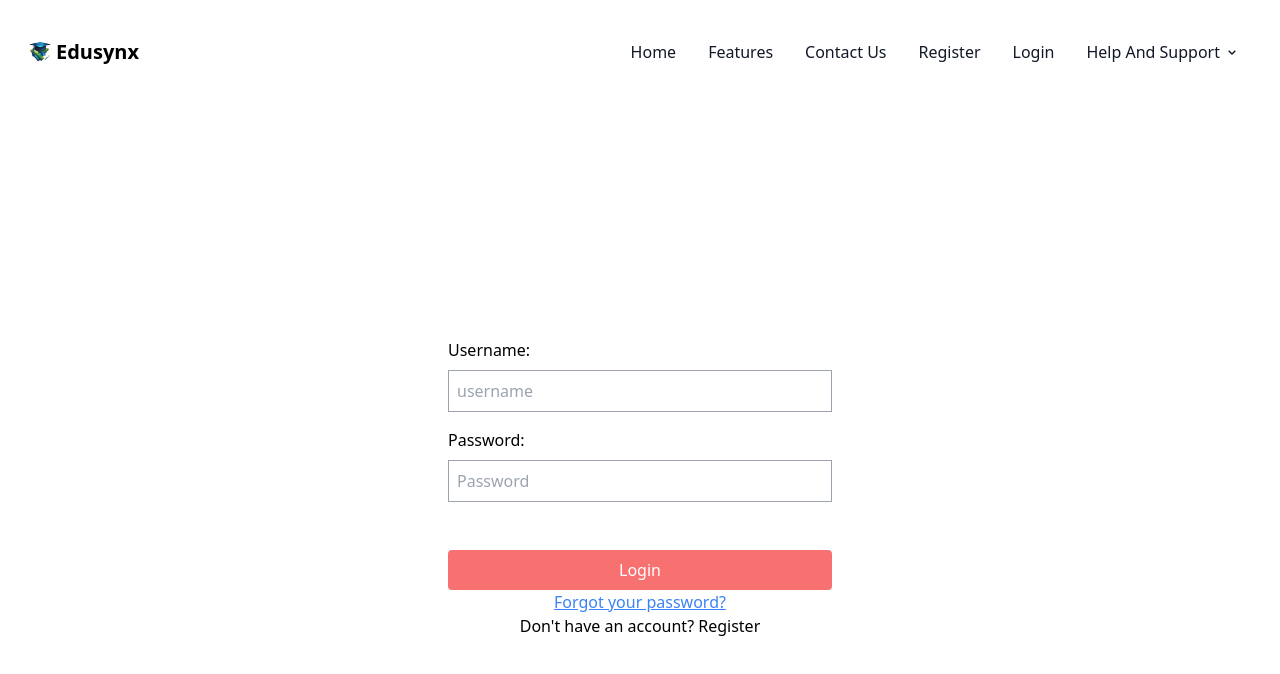
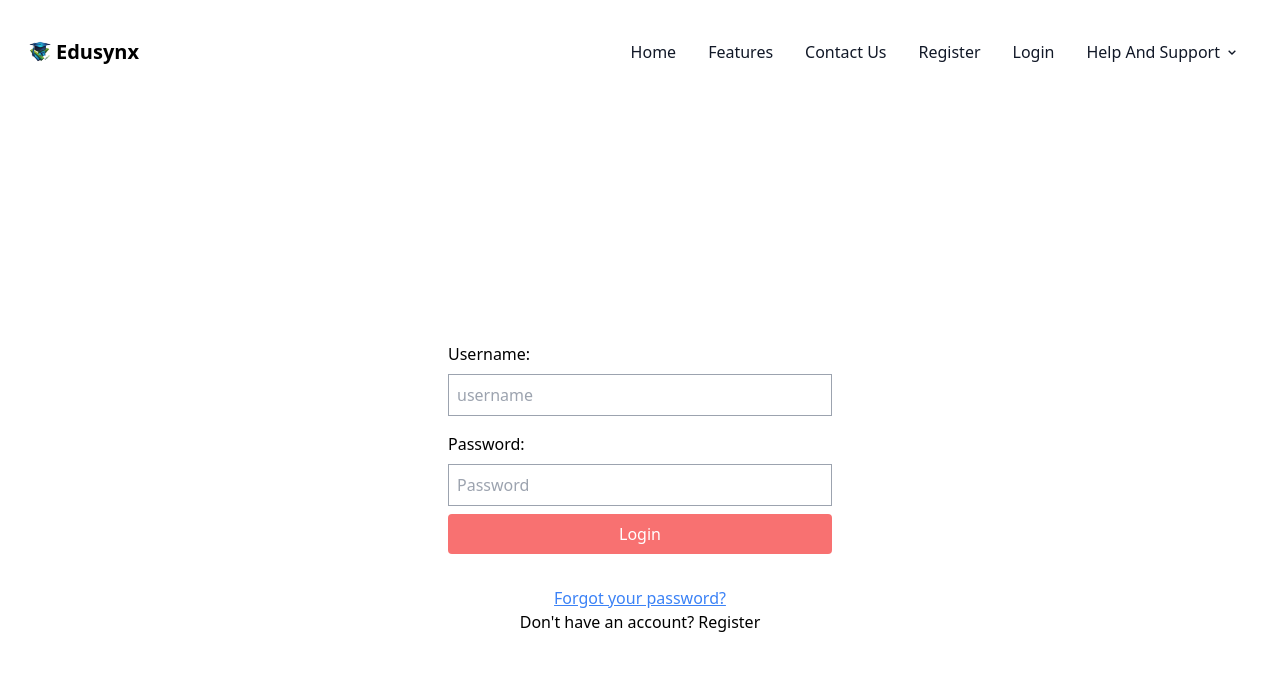
Before and after one commit to elamuhombe/gomycode-mern-edusynx-school-management-system, a React (Vite) app in the folder client/: page /login in a window 1280 px wide. Shown: the top 674 px of the page. Built offline with nearby package versions, Linux system fonts and the light colour scheme.

Commit message:
style: Give the form 'margin-bottom' property of 8 and password textbox 2

```diff
--- a/client/src/pages/Login.tsx
+++ b/client/src/pages/Login.tsx
@@ -96,7 +96,7 @@ const Login: React.FC = () => {
     <div className="flex flex-col ">
       <Header />
       <div className="flex flex-col items-center justify-center h-screen">
-        <form onSubmit={(e) => handleLogin(e)} className="w-full max-w-sm">
+        <form onSubmit={(e) => handleLogin(e)} className="w-full max-w-sm mb-8">
           <div className="mb-4">
             <label htmlFor="username" className="block mb-2">
               Username:
@@ -114,7 +114,7 @@ const Login: React.FC = () => {
               required
             />
           </div>
-          <div className="mb-4">
+          <div className="mb-2">
             <label htmlFor="password" className="block mb-2">
               Password:
             </label>
@@ -133,7 +133,7 @@ const Login: React.FC = () => {
           </div>
           <button
             type="submit"
-            className="mt-8 w-full bg-red-400 text-white py-2 rounded hover:bg-blue-600">
+            className="w-full bg-red-400 text-white py-2 rounded hover:bg-blue-600">
             Login
           </button>
         </form>
```
